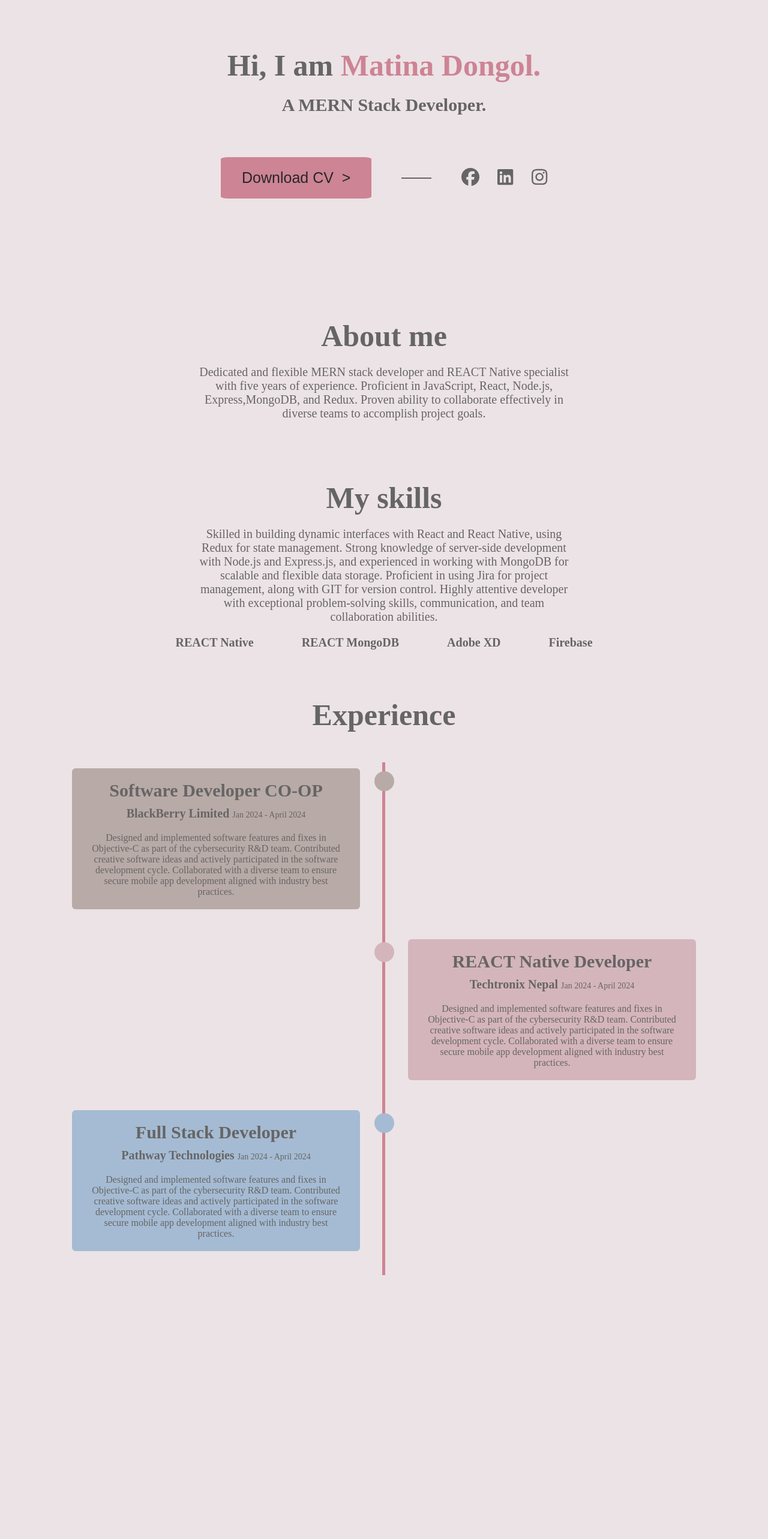
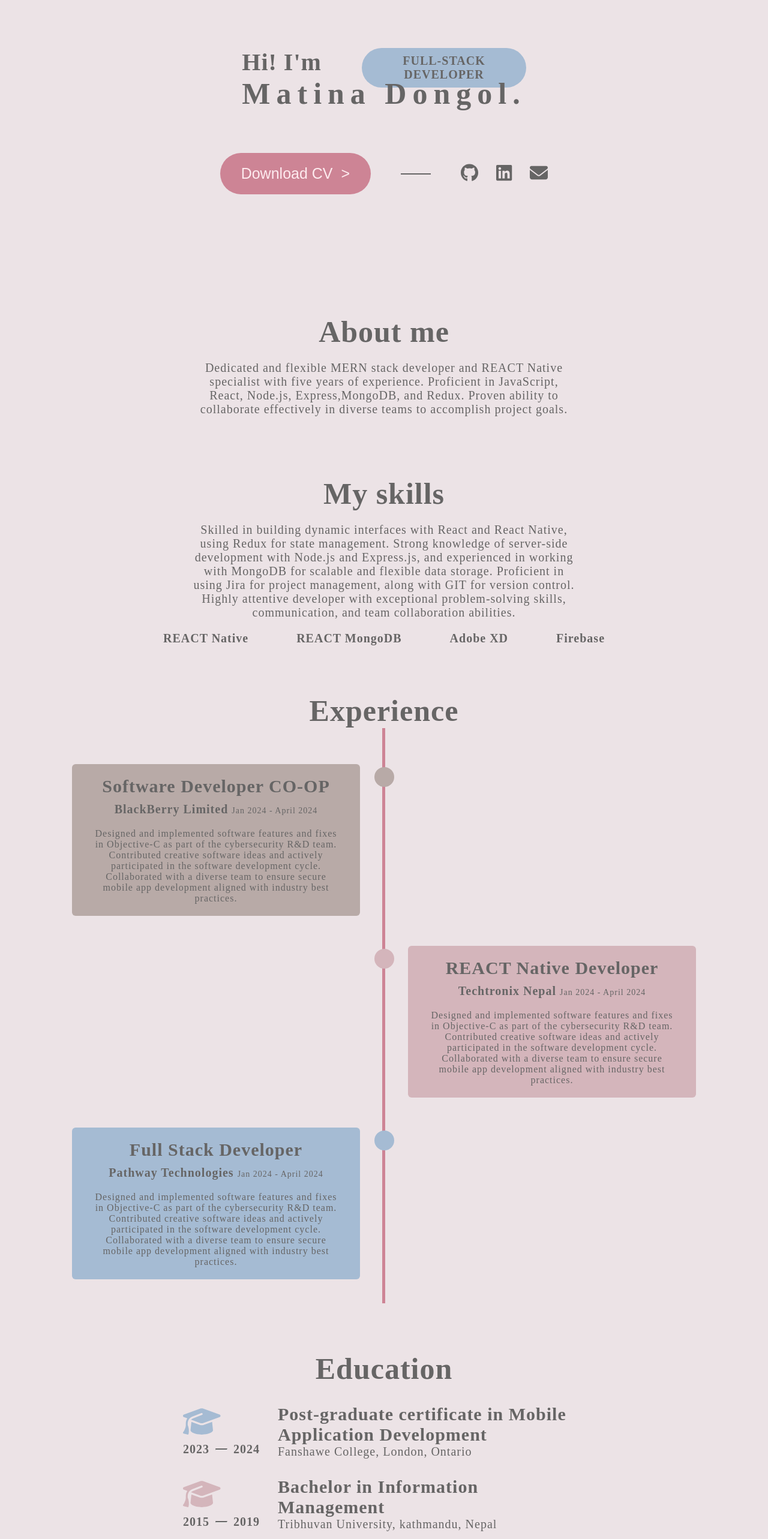
Before and after one commit to matinadongol/portfolio, a React (Create React App) app in the folder portfolio/: page / in a window 1280 px wide. Shown: the part 120-2686 px from the top of the page at 60% size. Before the commit the page ends 2326 px from the top, so only its background shows below. Built offline with nearby package versions, Linux system fonts and the light colour scheme; a web font is replaced by a local one.

Commit message:
added education, download cv, changed styles

```diff
--- a/portfolio/src/App.js
+++ b/portfolio/src/App.js
@@ -1,5 +1,6 @@
 import './App.css';
 import About from './about/About';
+import Education from './education/Education';
 import Experience from './experience/Experience';
 import Home from './home/Home';
 import Skills from './skills/Skills';
@@ -11,6 +12,7 @@ function App() {
       <About/>
       <Skills/>
       <Experience/>
+      <Education/>
     </div>
   );
 }
--- /dev/null
+++ b/portfolio/src/education/Education.css
@@ -0,0 +1,56 @@
+.educationSubDiv{
+  display: flex;
+  justify-content: center;
+  align-items: center;
+  text-align: left;
+  margin: 3rem 0;
+  gap: 3rem;
+}
+.educationLeft{
+  display: flex;
+  align-items: center;
+  justify-content: left;
+  flex-direction: column;
+  gap: 1rem;
+}
+.graduationCap{
+  font-size: 5rem;
+  margin: 0 auto 0 0;
+}
+.educationSubDiv:nth-child(2) .graduationCap {
+  color: #a5bbd3;
+}
+
+.educationSubDiv:nth-child(3) .graduationCap {
+  color: #d4b5bb;
+}
+.educationDate{
+  display: flex;
+  justify-content: flex-start;
+  align-items: center;
+  text-align: left;
+  gap: 1rem;
+  width: 100%;
+}
+.educationDate hr{
+  width: 2rem;
+  border-top: .2rem solid #666565;
+}
+.educationDetails{
+  width: 40%;
+}
+@media (max-width: 1024px) {
+  .educationDetails{
+    width: 50%;
+  }
+}
+@media (max-width: 768px) {
+  .educationDetails{
+    width: 55%;
+  }
+}
+@media (max-width: 625px) {
+  .educationDetails{
+    width: 65%;
+  }
+}
--- /dev/null
+++ b/portfolio/src/education/Education.jsx
@@ -0,0 +1,44 @@
+import React from "react";
+import "../education/Education.css";
+import { FontAwesomeIcon } from "@fortawesome/react-fontawesome";
+import { faGraduationCap } from "@fortawesome/free-solid-svg-icons";
+
+function Education() {
+  return (
+    <>
+      <div className="educationContainer">
+        <h1>Education</h1>
+        <div className="educationSubDiv">
+          <div className="educationLeft">
+            <FontAwesomeIcon icon={faGraduationCap} className="graduationCap" />
+            <div className="educationDate">
+              <h5>2023</h5>
+              <hr />
+              <h5>2024</h5>
+            </div>
+          </div>
+          <div className="educationDetails">
+            <h3>Post-graduate certificate in Mobile Application Development</h3>
+            <p>Fanshawe College, London, Ontario</p>
+          </div>
+        </div>
+        <div className="educationSubDiv">
+          <div className="educationLeft">
+            <FontAwesomeIcon icon={faGraduationCap} className="graduationCap" />
+            <div className="educationDate">
+              <h5>2015</h5>
+              <hr />
+              <h5>2019</h5>
+            </div>
+          </div>
+          <div className="educationDetails">
+            <h3>Bachelor in Information Management</h3>
+            <p>Tribhuvan University, kathmandu, Nepal</p>
+          </div>
+        </div>
+      </div>
+    </>
+  );
+}
+
+export default Education;
--- a/portfolio/src/experience/Experience.css
+++ b/portfolio/src/experience/Experience.css
@@ -17,7 +17,7 @@
   position: absolute;
   width: 0.5rem;
   background-color: #cd8495;
-  top: 0;
+  top: -5rem;
   bottom: 0;
   left: 50%;
   margin-left: -0.3rem;
@@ -111,7 +111,6 @@
   .container.left::after {
     left: -1.25rem;
   }
-
   .container {
     width: 100%;
     padding-left: 7rem;
--- a/portfolio/src/home/Home.css
+++ b/portfolio/src/home/Home.css
@@ -6,8 +6,22 @@
   flex-direction: column;
   padding: 20rem 0;
 }
-.homeContainer span{
-  color: #CD8495;
+.homeRole{
+  display: flex;
+  gap: 5rem;
+  position: relative;
+}
+.homeRole span{
+  background-color: #a5bbd3;
+  padding: 1rem;
+  border-radius: 50px;
+  font-size: 2rem;
+  font-weight: 900;
+  position: absolute;
+  left: 20rem;
+}
+.homeRole h1{
+  letter-spacing: 1rem;
 }
 .homeContainer h3{
   margin: 0 0 5rem 0;
@@ -18,6 +32,7 @@
   align-items: center;
   gap: 5rem;
   width: 100%;
+  margin-top: 5rem;
 }
 .homeBottomSection hr{
   width: 5rem;
--- a/portfolio/src/home/Home.jsx
+++ b/portfolio/src/home/Home.jsx
@@ -1,26 +1,36 @@
 import React from 'react'
 import '../home/Home.css'
 import { FontAwesomeIcon } from '@fortawesome/react-fontawesome'
-import { faFacebook, faLinkedin, faInstagram } from '@fortawesome/free-brands-svg-icons'
+import { faGithub, faLinkedin } from '@fortawesome/free-brands-svg-icons'
+import { faEnvelope } from '@fortawesome/free-solid-svg-icons'
 
 export default function Home() {
   return (
     <>
       <div className="homeContainer">
-        <h1>Hi, I am <span>Matina Dongol.</span></h1>
-        <h3>A MERN Stack Developer.</h3>
+        <div className="homeIntro">
+          <div className="homeRole">
+            <h2>Hi! I'm</h2>
+            <span>FULL-STACK DEVELOPER</span>
+          </div>
+          <div className="homeRole">
+            <h1>Matina Dongol.</h1>
+          </div>
+        </div>
         <div className="homeBottomSection">
-          <button>Download CV&nbsp;&nbsp;&gt;</button>
+          <a href="portfolio//Matina_Dongol_Resume.pdf" download>
+            <button>Download CV&nbsp;&nbsp;&gt;</button>
+          </a>
           <hr/>
           <div className="socialIconSection">
-          <a href="https://www.facebook.com/matina.dongol/" target="_blank" rel="noopener noreferrer">
-            <FontAwesomeIcon icon={faFacebook}/>
+          <a href="https://github.com/matinadongol" target="_blank" rel="noopener noreferrer">
+          <FontAwesomeIcon icon={faGithub} />
           </a>
           <a href="https://www.linkedin.com/in/matina-dongol-6619191b6/" target="_blank" rel="noopener noreferrer">
             <FontAwesomeIcon icon={faLinkedin}/>
           </a>
-          <a href="https://www.instagram.com/matimatinaa/" target="_blank" rel="noopener noreferrer">
-            <FontAwesomeIcon icon={faInstagram}/>
+          <a href="mailto:dongolmt@gmail.com" target="_blank" rel="noopener noreferrer">
+            <FontAwesomeIcon icon={faEnvelope}/>
           </a>
           </div>
         </div>
--- a/portfolio/src/index.css
+++ b/portfolio/src/index.css
@@ -15,9 +15,13 @@ body{
   font-style: normal;
   background-color: #ECE3E6;
   color: #666565;
+  letter-spacing: 1px;
 }
 h1{
   font-size: 5rem;
+}
+h2{
+  font-size: 4rem;
 }
 h3{
   font-size: 3rem;
@@ -32,9 +36,9 @@ p{
 button{
   border: none;
   padding: 2rem 3.5rem;
-  border-radius: 5%;
+  border-radius: 50px;
   background-color: #CD8495;
-  color:#272627;
+  color:#feebef;
   font-size: 2.5rem;
 }
 @media (max-width: 1024px) {
```
Also changed, not shown: 1 other file (tests, documents, lock files or other folders).
